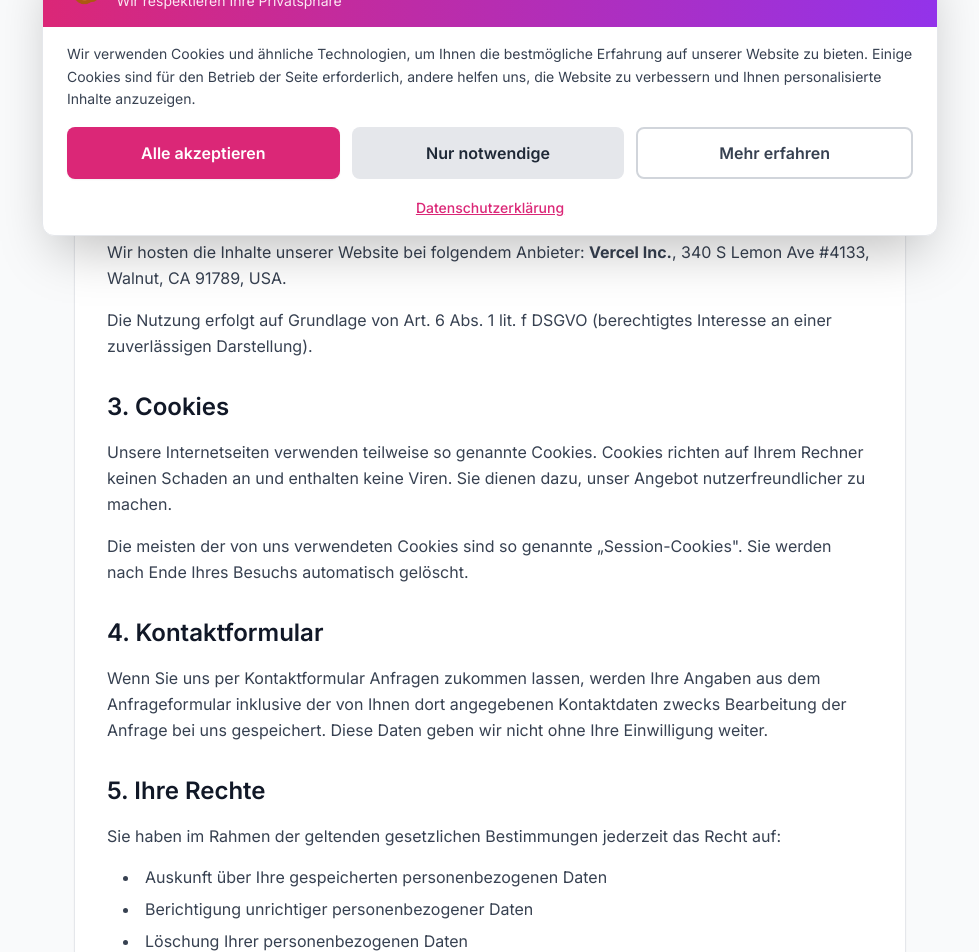
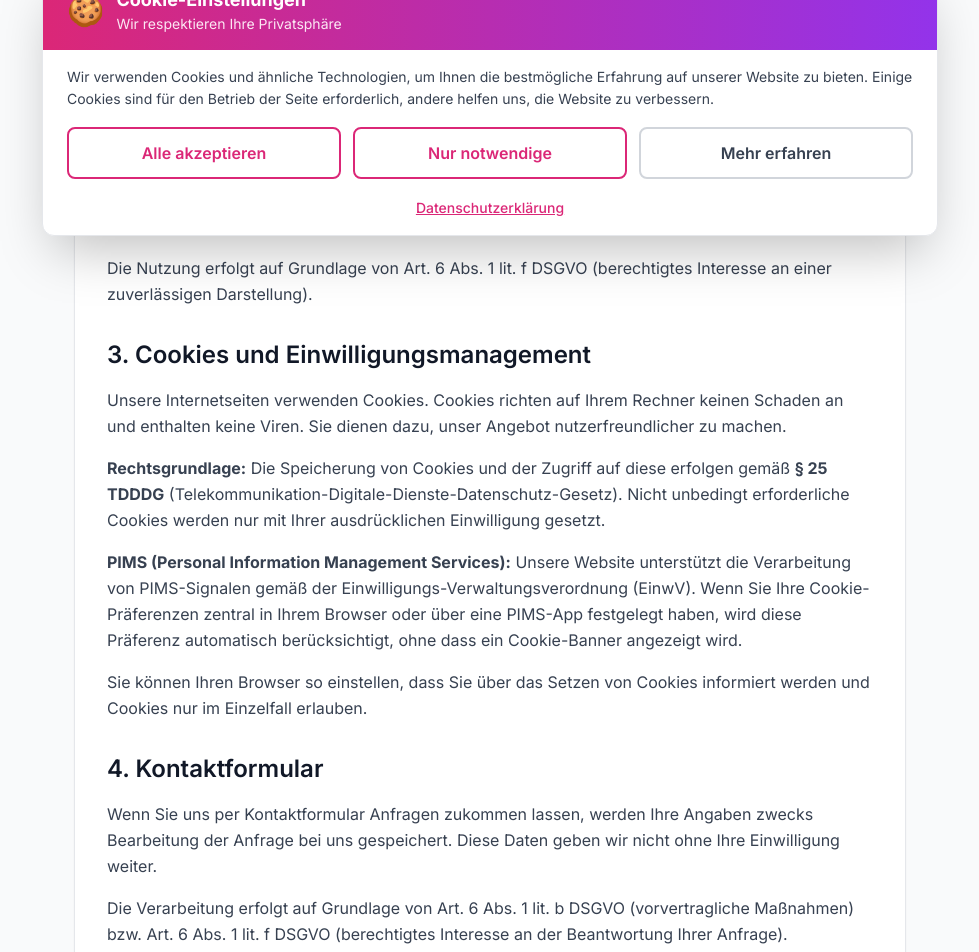
Before and after one commit to SyBa89/mein-zero-defect-projekt, a Next.js app: page /datenschutz in a window 1280 px wide. Shown: the part 540-1492 px from the top of the page, without its empty margins (150-1129 px from the left). Built offline with nearby package versions, Linux system fonts and the light colour scheme.

Commit message:
feat: complete homepage with SEO, Schema.org, accessibility, corrected emojis and dates

```diff
--- a/src/app/datenschutz/page.tsx
+++ b/src/app/datenschutz/page.tsx
@@ -27,8 +27,7 @@ export default function DatenschutzPage() {
             <h3 className="text-xl font-semibold text-gray-800 mb-3">Allgemeine Hinweise</h3>
             <p className="text-gray-700 leading-relaxed mb-4">
               Die folgenden Hinweise geben einen einfachen Überblick darüber, was mit Ihren
-              personenbezogenen Daten passiert, wenn Sie diese Website besuchen. Personenbezogene
-              Daten sind alle Daten, mit denen Sie persönlich identifiziert werden können.
+              personenbezogenen Daten passiert, wenn Sie diese Website besuchen.
             </p>
 
             <h3 className="text-xl font-semibold text-gray-800 mb-3">
@@ -45,8 +44,7 @@ export default function DatenschutzPage() {
               <br />
               Ihre Daten werden zum einen dadurch erhoben, dass Sie uns diese mitteilen (z. B. über
               das Kontaktformular). Andere Daten werden automatisch beim Besuch der Website durch
-              unsere IT-Systeme erfasst. Das sind vor allem technische Daten (z. B. Internetbrowser,
-              Betriebssystem oder Uhrzeit des Seitenaufrufs).
+              unsere IT-Systeme erfasst.
             </p>
           </section>
 
@@ -63,17 +61,32 @@ export default function DatenschutzPage() {
             </p>
           </section>
 
-          {/* 3. Cookies */}
+          {/* 3. Cookies - NEU: TDDDG + PIMS */}
           <section>
-            <h2 className="text-2xl font-semibold text-gray-900 mb-4">3. Cookies</h2>
+            <h2 className="text-2xl font-semibold text-gray-900 mb-4">
+              3. Cookies und Einwilligungsmanagement
+            </h2>
             <p className="text-gray-700 leading-relaxed mb-4">
-              Unsere Internetseiten verwenden teilweise so genannte Cookies. Cookies richten auf
-              Ihrem Rechner keinen Schaden an und enthalten keine Viren. Sie dienen dazu, unser
-              Angebot nutzerfreundlicher zu machen.
+              Unsere Internetseiten verwenden Cookies. Cookies richten auf Ihrem Rechner keinen
+              Schaden an und enthalten keine Viren. Sie dienen dazu, unser Angebot
+              nutzerfreundlicher zu machen.
+            </p>
+            <p className="text-gray-700 leading-relaxed mb-4">
+              <strong>Rechtsgrundlage:</strong> Die Speicherung von Cookies und der Zugriff auf
+              diese erfolgen gemäß <strong>§ 25 TDDDG</strong>{' '}
+              (Telekommunikation-Digitale-Dienste-Datenschutz-Gesetz). Nicht unbedingt erforderliche
+              Cookies werden nur mit Ihrer ausdrücklichen Einwilligung gesetzt.
+            </p>
+            <p className="text-gray-700 leading-relaxed mb-4">
+              <strong>PIMS (Personal Information Management Services):</strong> Unsere Website
+              unterstützt die Verarbeitung von PIMS-Signalen gemäß der
+              Einwilligungs-Verwaltungsverordnung (EinwV). Wenn Sie Ihre Cookie-Präferenzen zentral
+              in Ihrem Browser oder über eine PIMS-App festgelegt haben, wird diese Präferenz
+              automatisch berücksichtigt, ohne dass ein Cookie-Banner angezeigt wird.
             </p>
             <p className="text-gray-700 leading-relaxed">
-              Die meisten der von uns verwendeten Cookies sind so genannte „Session-Cookies". Sie
-              werden nach Ende Ihres Besuchs automatisch gelöscht.
+              Sie können Ihren Browser so einstellen, dass Sie über das Setzen von Cookies
+              informiert werden und Cookies nur im Einzelfall erlauben.
             </p>
           </section>
 
@@ -81,10 +94,14 @@ export default function DatenschutzPage() {
           <section>
             <h2 className="text-2xl font-semibold text-gray-900 mb-4">4. Kontaktformular</h2>
             <p className="text-gray-700 leading-relaxed mb-4">
-              Wenn Sie uns per Kontaktformular Anfragen zukommen lassen, werden Ihre Angaben aus dem
-              Anfrageformular inklusive der von Ihnen dort angegebenen Kontaktdaten zwecks
+              Wenn Sie uns per Kontaktformular Anfragen zukommen lassen, werden Ihre Angaben zwecks
               Bearbeitung der Anfrage bei uns gespeichert. Diese Daten geben wir nicht ohne Ihre
               Einwilligung weiter.
+            </p>
+            <p className="text-gray-700 leading-relaxed">
+              Die Verarbeitung erfolgt auf Grundlage von Art. 6 Abs. 1 lit. b DSGVO (vorvertragliche
+              Maßnahmen) bzw. Art. 6 Abs. 1 lit. f DSGVO (berechtigtes Interesse an der Beantwortung
+              Ihrer Anfrage).
             </p>
           </section>
 
--- a/src/app/impressum/page.tsx
+++ b/src/app/impressum/page.tsx
@@ -48,6 +48,44 @@ export default function ImpressumPage() {
             </p>
           </section>
 
+          {/* NEU: Glücksspiel-Hinweis */}
+          <section>
+            <h2 className="text-2xl font-semibold text-gray-900 mb-4">Glücksspiel</h2>
+            <p className="text-gray-700 leading-relaxed mb-4">
+              Verantwortlich für Lotteriedienstleistungen:
+              <br />
+              Diana Winkler
+              <br />
+              Theodor-Heuss-Straße 35
+              <br />
+              50374 Erftstadt
+            </p>
+            <p className="text-gray-700 leading-relaxed mb-4">
+              Konzession erteilt durch: Stadt Erftstadt - Ordnungsamt
+              <br />
+              Konzessionsnummer: [MUSS VON INHABERIN EINGEFÜGT WERDEN]
+            </p>
+            <div className="bg-red-50 border-l-4 border-red-500 p-4 mt-4">
+              <p className="text-sm text-red-800">
+                <strong>Hinweis nach § 6 GlüStV 2021:</strong>
+                <br />
+                Teilnahme an Lotterien erst ab 18 Jahren.
+                <br />
+                Glücksspiel kann süchtig machen.
+                <br />
+                Hilfe und Informationen unter:{' '}
+                <a
+                  href="https://www.bzga.de"
+                  target="_blank"
+                  rel="noopener noreferrer"
+                  className="underline"
+                >
+                  www.bzga.de
+                </a>
+              </p>
+            </div>
+          </section>
+
           <section>
             <h2 className="text-2xl font-semibold text-gray-900 mb-4">Streitschlichtung</h2>
             <p className="text-gray-700 leading-relaxed mb-4">
@@ -72,8 +110,8 @@ export default function ImpressumPage() {
           <div className="bg-yellow-50 border-l-4 border-yellow-400 p-4 mt-8">
             <p className="text-sm text-yellow-800">
               <strong>Hinweis:</strong> Dies ist ein Platzhalter-Impressum. Vor dem Livegang müssen
-              die echten Daten (Name des Inhabers, USt-IdNr.) ergänzt werden. Für absolute
-              Rechtssicherheit empfehlen wir Dienste wie den{' '}
+              die echten Daten (Name des Inhabers, USt-IdNr., Glücksspiel-Konzessionsnummer) ergänzt
+              werden. Für absolute Rechtssicherheit empfehlen wir Dienste wie den{' '}
               <a
                 href="https://www.it-recht-kanzlei.de"
                 target="_blank"
--- a/src/components/CookieBanner.tsx
+++ b/src/components/CookieBanner.tsx
@@ -8,16 +8,12 @@ export default function CookieBanner() {
   const [showDetails, setShowDetails] = useState(false);
 
   useEffect(() => {
-    // Prüfe ob bereits eine Entscheidung getroffen wurde
     const consent = localStorage.getItem('cookie-consent');
 
-    // Wenn bereits entschieden, nichts tun (Early Return)
     if (consent) return;
 
-    // Verzögerung für bessere UX
     const timer = setTimeout(() => setShowBanner(true), 1000);
 
-    // Cleanup-Funktion
     return () => clearTimeout(timer);
   }, []);
 
@@ -54,17 +50,15 @@ export default function CookieBanner() {
           <p className="text-gray-700 text-sm leading-relaxed mb-4">
             Wir verwenden Cookies und ähnliche Technologien, um Ihnen die bestmögliche Erfahrung auf
             unserer Website zu bieten. Einige Cookies sind für den Betrieb der Seite erforderlich,
-            andere helfen uns, die Website zu verbessern und Ihnen personalisierte Inhalte
-            anzuzeigen.
+            andere helfen uns, die Website zu verbessern.
           </p>
 
-          {/* Detail-Bereich (aufklappbar) */}
+          {/* Detail-Bereich */}
           {showDetails && (
             <div className="bg-gray-50 rounded-lg p-4 mb-4 border border-gray-200">
               <h3 className="font-semibold text-gray-900 mb-3 text-sm">Cookie-Kategorien</h3>
 
               <div className="space-y-3">
-                {/* Notwendige Cookies */}
                 <div className="flex items-start justify-between">
                   <div className="flex-1">
                     <div className="flex items-center gap-2 mb-1">
@@ -74,21 +68,18 @@ export default function CookieBanner() {
                       </span>
                     </div>
                     <p className="text-xs text-gray-600">
-                      Diese Cookies sind für den Betrieb der Website erforderlich und können nicht
-                      deaktiviert werden. Sie speichern z.B. Ihre Cookie-Einstellungen.
+                      Diese Cookies sind für den Betrieb der Website erforderlich.
                     </p>
                   </div>
                 </div>
 
-                {/* Funktionale Cookies */}
                 <div className="flex items-start justify-between">
                   <div className="flex-1">
                     <div className="flex items-center gap-2 mb-1">
                       <span className="font-medium text-gray-900 text-sm">Funktionale Cookies</span>
                     </div>
                     <p className="text-xs text-gray-600">
-                      Diese Cookies ermöglichen es uns, die Nutzung der Website zu analysieren und
-                      zu verbessern. Sie werden nur mit Ihrer Einwilligung gesetzt.
+                      Diese Cookies helfen uns, die Website zu verbessern.
                     </p>
                   </div>
                 </div>
@@ -109,18 +100,18 @@ export default function CookieBanner() {
             </div>
           )}
 
-          {/* Buttons */}
+          {/* ✅ DSA-KONFORME BUTTONS: Beide optisch identisch! */}
           <div className="flex flex-col sm:flex-row gap-3">
             <button
               onClick={handleAcceptAll}
-              className="flex-1 bg-pink-600 hover:bg-pink-700 text-white font-semibold px-6 py-3 rounded-lg transition-colors shadow-sm"
+              className="flex-1 bg-white border-2 border-pink-600 text-pink-600 hover:bg-pink-50 font-semibold px-6 py-3 rounded-lg transition-colors"
             >
               Alle akzeptieren
             </button>
 
             <button
               onClick={handleAcceptNecessary}
-              className="flex-1 bg-gray-200 hover:bg-gray-300 text-gray-800 font-semibold px-6 py-3 rounded-lg transition-colors"
+              className="flex-1 bg-white border-2 border-pink-600 text-pink-600 hover:bg-pink-50 font-semibold px-6 py-3 rounded-lg transition-colors"
             >
               Nur notwendige
             </button>
@@ -129,7 +120,7 @@ export default function CookieBanner() {
               onClick={() => setShowDetails(!showDetails)}
               className="flex-1 bg-white border-2 border-gray-300 hover:border-pink-400 text-gray-700 font-semibold px-6 py-3 rounded-lg transition-colors"
             >
-              {showDetails ? 'Weniger anzeigen' : 'Mehr erfahren'}
+              {showDetails ? 'Weniger' : 'Mehr erfahren'}
             </button>
           </div>
 
```
Also changed, not shown: src/app/(home)/page.tsx (+29 -28 lines).
